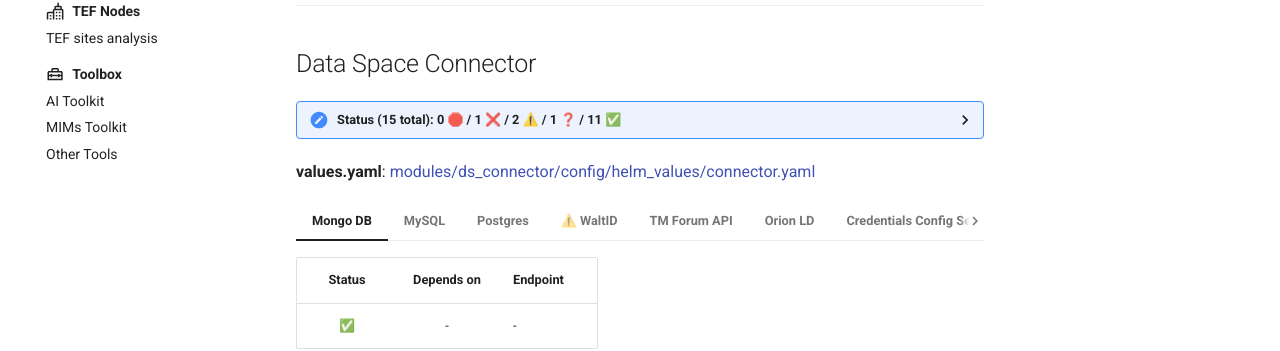
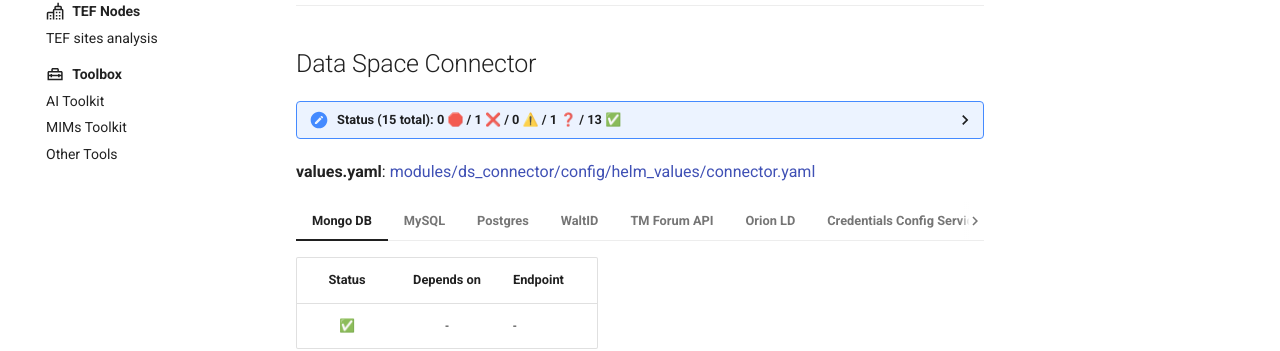
Before and after one commit to riseupalex/CitComAI-Hub.github.io, an MkDocs documentation site: the page built from docs/documentation/data_space/fiware_ecosystem/mvds_iaas/deployment_status.md, in a window 1280 px wide and 900 px high, scrolled down 1250 px. Shown: the part 330-681 px from the top of the window. Built offline with MkDocs 1.6.1 and Material for MkDocs 9.7.7, drawn with Linux system fonts in a browser that asks for light colours; comment, search, counter and statistics services are not loaded.

Commit message:
updated keycloak and waltid status

```diff
--- a/docs/documentation/data_space/fiware_ecosystem/mvds_iaas/deployment_status.md
+++ b/docs/documentation/data_space/fiware_ecosystem/mvds_iaas/deployment_status.md
@@ -422,7 +422,7 @@
 
 ## Data Space Connector
 
-??? status  "Status (15 total): 0 🛑 / 1 ❌ / 2 ⚠️ / 1 ❓ / 11 ✅"
+??? status  "Status (15 total): 0 🛑 / 1 ❌ / 0 ⚠️ / 1 ❓ / 13 ✅"
 
     !!! abstract inline end "_Services Status_"
 
@@ -441,10 +441,10 @@
     | [**MongoDB**](#mongodb_2)                                         |       ✅      |
     | [**MySQL**](#mysql_1)                                             |       ✅      |
     | [**Postgres**](#postgres)                                         |       ✅      |
-    | [**WaltID**](#-waltid_1)                                          |       ⚠️       |
+    | [**WaltID**](#waltid_1)                                           |       ✅      |
     | [**TM Forum API**](#tm-forum-api)                                 |       ✅      |
     | [**Orion LD**](#orion-ld_2)                                       |       ✅      |
-    | [**Keycloak**](#-keycloak)                                        |       ⚠️       |
+    | [**Keycloak**](#keycloak)                                         |       ✅      |
     | [**Credentials Config Service**](#credentials-config-service_1)   |       ✅      |
     | [**Trusted ISSUERS List**](#trusted-issuers-list_1)               |       ✅      |
     | [**Verifier**](#verifier)                                         |       ✅      |
@@ -504,19 +502,19 @@
 
     | Status | Depends on                                | Endpoint |
     | :----: | :---------------------------------------: | :------- |
-    |  ✅    | [WaltID](#-waltid_1)<br>[MySQL](#mysql_1) | `til.ds-connector.io`<br>`tir.ds-connector.io` |
+    |  ✅    | [WaltID](#waltid_1)<br>[MySQL](#mysql_1) | `til.ds-connector.io`<br>`tir.ds-connector.io` |
 
-=== "⚠️ Keycloak"
+=== "Keycloak"
 
-    | Status | Depends on           | Endpoint |
-    | :----: | :------------------: | :------  |
-    |  ⚠️     | [WaltID](#-waltid_1)<br>[Postgres](#postgres) |  - |
+    | Status | Depends on                                   | Endpoint |
+    | :----: | :------------------------------------------: | :------  |
+    |  ✅    | [WaltID](#waltid_1)<br>[Postgres](#postgres) |    -     |
 
 === "Verifier"
 
     | Status | Depends on | Endpoint |
     | :----: | :--------: | :------  |
-    |  ✅    | [WaltID](#-waltid_1)<br>[Trusted Participants Registry](#-trusted-participants-registry_1)<br>[Credentials Config Service](#credentials-config-service_1) | `verifier.ds-connector.io` |
+    |  ✅    | [WaltID](#waltid_1)<br>[Trusted Participants Registry](#-trusted-participants-registry_1)<br>[Credentials Config Service](#credentials-config-service_1) | `verifier.ds-connector.io` |
 
 === "Contract Management"
 
```
Also changed, not shown: other parts of docs/documentation/data_space/fiware_ecosystem/mvds_iaas/deployment_status.md (+2 -4 lines).
